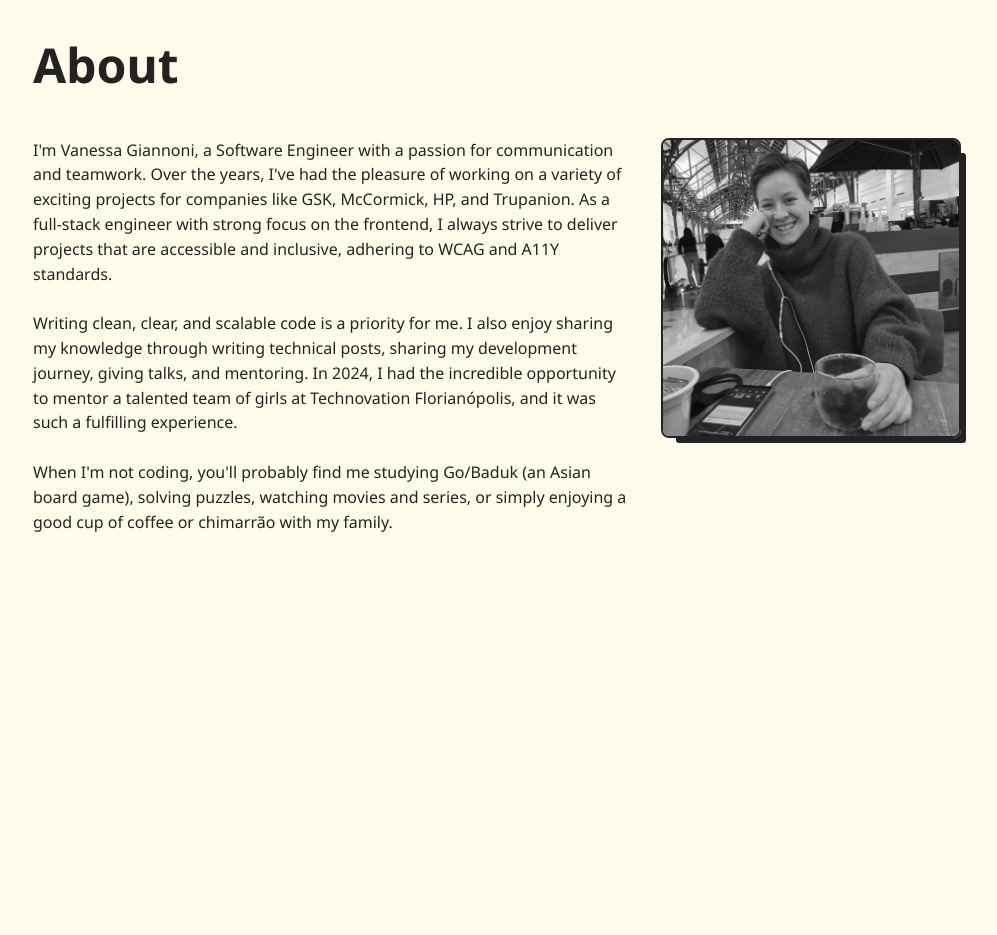
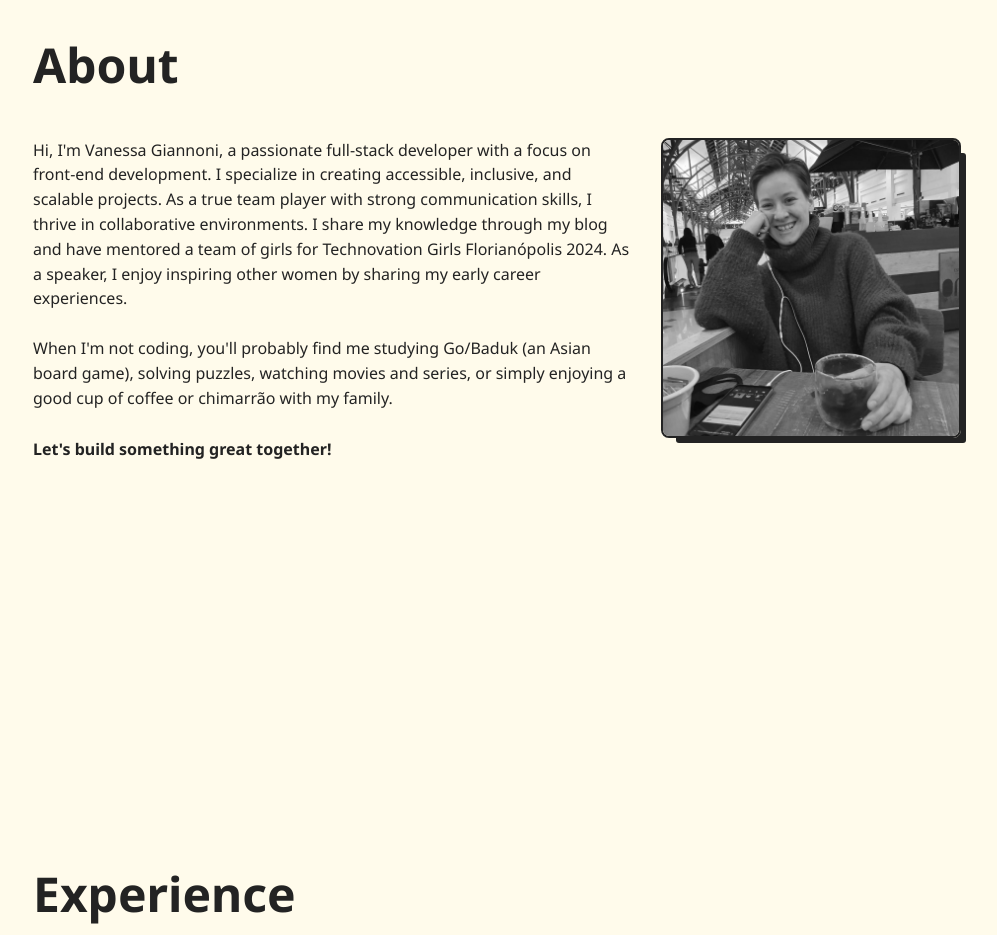
Before and after one commit to VanessaGiannoni/portfolio, a Next.js app: page / in a window 1280 px wide. Shown: the part 920-1855 px from the top of the page, without its empty margins (143-1140 px from the left). Built offline with nearby package versions, Linux system fonts and the light colour scheme.

Commit message:
fix: replace about description with new text

```diff
--- a/src/components/About/About.tsx
+++ b/src/components/About/About.tsx
@@ -12,23 +12,20 @@ export default function About() {
       <Group justify="space-between" align="flex-start" gap="lg">
         <div className={classes.textContainer}>
           <Text>
-            I&#39;m Vanessa Giannoni, a Software Engineer with a passion for communication and
-            teamwork. Over the years, I&#39;ve had the pleasure of working on a variety of exciting
-            projects for companies like GSK, McCormick, HP, and Trupanion. As a full-stack engineer
-            with strong focus on the frontend, I always strive to deliver projects that are
-            accessible and inclusive, adhering to WCAG and A11Y standards.
-            <br />
-            <br />
-            Writing clean, clear, and scalable code is a priority for me. I also enjoy sharing my
-            knowledge through writing technical posts, sharing my development journey, giving talks,
-            and mentoring. In 2024, I had the incredible opportunity to mentor a talented team of
-            girls at Technovation Florianópolis, and it was such a fulfilling experience.
+            Hi, I&#39;m Vanessa Giannoni, a passionate full-stack developer with a focus on
+            front-end development. I specialize in creating accessible, inclusive, and scalable
+            projects. As a true team player with strong communication skills, I thrive in
+            collaborative environments. I share my knowledge through my blog and have mentored a
+            team of girls for Technovation Girls Florianópolis 2024. As a speaker, I enjoy inspiring
+            other women by sharing my early career experiences.
             <br />
             <br />
             When I&#39;m not coding, you&#39;ll probably find me studying Go/Baduk (an Asian board
             game), solving puzzles, watching movies and series, or simply enjoying a good cup of
             coffee or chimarrão with my family.
           </Text>
+          <br />
+          <Text fw={600}>Let&#39;s build something great together!</Text>
         </div>
         <div>
           <Image
```
Also changed, not shown: src/components/ColorSchemeToggle/ColorSchemeToggle.tsx (+7 -1 lines).
